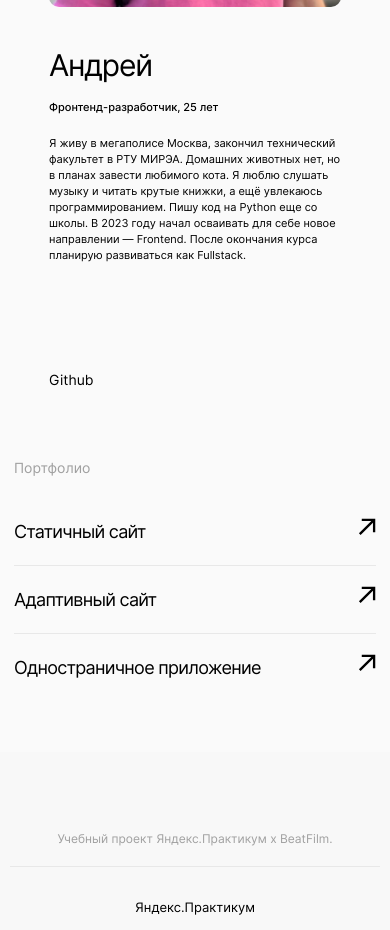
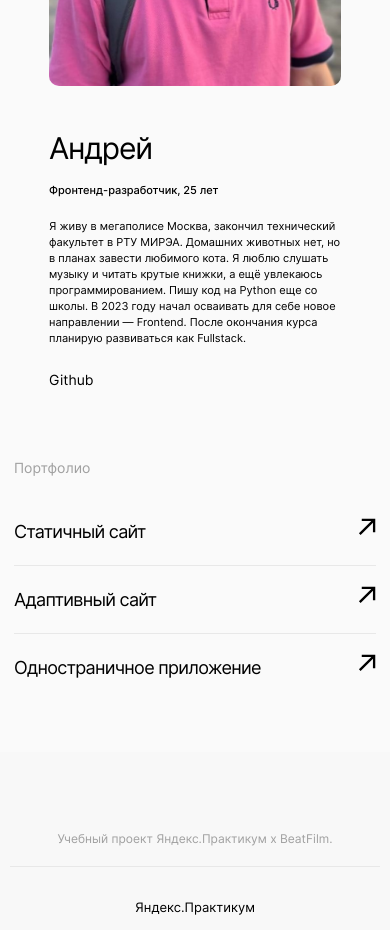
Before and after one commit to andrekur/movies-explorer-frontend, a React (Create React App) app: page / in a window 390 px wide. Shown: the part 2660-3590 px from the top of the page. Built offline with nearby package versions, Linux system fonts and the light colour scheme.

Commit message:
Исправляет разрешение блока для мобилки

```diff
--- a/src/components/Main/AboutMe/AboutMe.css
+++ b/src/components/Main/AboutMe/AboutMe.css
@@ -176,7 +176,8 @@
   }
 
   .aboutme__history {
-    margin: 0 0 40px;
+    height: 152px;
+    margin: 0;
     font-size: 11px;
     font-weight: 400;
     line-height: 16px;
```
